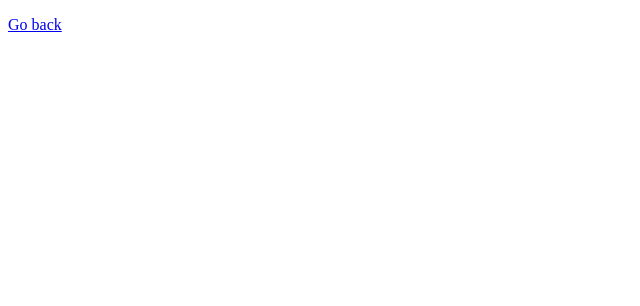
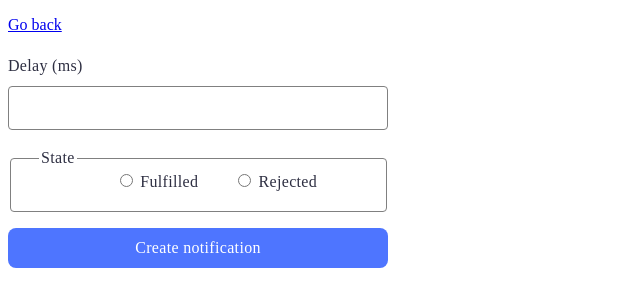
Before and after one commit to ViktoriiaYakaba/goit-js-hw-10, a website built with Vite: page src/2-snackbar.html in a window 1280 px wide. Shown: the whole page, without its empty margins (0-640 px from the left). Built offline with nearby package versions, Linux system fonts and the light colour scheme.

Commit message:
update task-2

```diff
--- a/src/2-snackbar.html
+++ b/src/2-snackbar.html
@@ -9,6 +9,38 @@
   <body>
     <p><a href="index.html">Go back</a></p>
 
-    <script src="./js/2-snackbar.js"></script>
+    <form class="form">
+      <label>
+        Delay (ms)
+        <input class="inputMs" type="number" name="delay" required />
+      </label>
+      <fieldset>
+        <legend>State</legend>
+        <label>
+          <input
+            class="inputState"
+            type="radio"
+            name="state"
+            value="fulfilled"
+            required
+          />
+          Fulfilled
+        </label>
+        <label>
+          <input
+            class="inputState"
+            type="radio"
+            name="state"
+            value="rejected"
+            required
+          />
+          Rejected
+        </label>
+      </fieldset>
+
+      <button type="submit">Create notification</button>
+    </form>
+
+    <script src="./js/2-snackbar.js" type="module"></script>
   </body>
 </html>
--- a/src/css/2-snackbar.css
+++ b/src/css/2-snackbar.css
@@ -0,0 +1,84 @@
+.form {
+    width: 300px;
+    margin-top: 20px;
+    display: flex;
+    flex-direction: column;
+    gap: 16px;
+}
+
+fieldset {
+    display: flex;
+    justify-content: center;
+    stroke-width: 1px;
+     width: 375px;
+    height: 64px;
+    flex-shrink: 0;
+    padding: 0;
+    border-radius: 4px;
+    border: 1px solid #808080;
+}
+
+fieldset:hover, fieldset:active{
+    border-color: #000;
+}
+
+label, legend{
+    color: #2E2F42;
+    font-family: Montserrat;
+    font-size: 16px;
+    line-height: 1.5;
+    letter-spacing: 0.02em;
+}
+
+legend{
+    margin-left: 28px;
+}
+
+.inputMs{
+    width: 360px;
+    height: 40px;
+    flex-shrink: 0;
+    border-radius: 4px;
+    border: 1px solid #808080;
+    color: #2E2F42;
+    font-family: Montserrat;
+    font-size: 16px;
+    line-height: 1.5;
+    letter-spacing: 0.02em;
+    padding-left: 16px;
+    margin-top: 8px;;
+}
+
+.inputMs:hover{
+    border: 1px solid #000;
+}
+
+.inputMs:active{
+    border: 1px solid #4E75FF;
+}
+
+.inputState:last-child{
+  margin-left: 40px;
+}
+
+button{
+    border-radius: 8px;
+    background: #4E75FF;
+    display: flex;
+    width: 380px;
+    padding: 8px 16px;
+    justify-content: center;
+    align-items: center;
+    gap: 10px;
+    color: #FFF;
+    font-family: Montserrat;
+    font-size: 16px;
+    font-style: normal;
+    font-weight: 500;
+    line-height: 1.5;
+    letter-spacing: 0.02em;
+    border: none;
+}
+button:hover{
+    background: #6C8CFF;
+}
--- a/src/js/1-timer.js
+++ b/src/js/1-timer.js
@@ -31,6 +31,7 @@ const options = {
     }
   },
 };
+
 
 let countdownInterval;
 
--- a/src/js/2-snackbar.js
+++ b/src/js/2-snackbar.js
@@ -0,0 +1,37 @@
+import iziToast from "izitoast";
+import "izitoast/dist/css/iziToast.min.css";
+
+const form = document.querySelector(".form");
+
+ function createPromise(event) {
+    event.preventDefault();
+    const delay = form.delay.value;
+    const state = form.state.value;
+
+    const promise = new Promise((resolve, reject) => {
+      if (state === 'fulfilled') {
+        setTimeout(() => resolve(delay), delay);
+      } else if (state === 'rejected') {
+        setTimeout(() => reject(delay), delay);
+      }
+    });
+
+    promise
+      .then((delay) => {
+        iziToast.success({
+          title: '✅ Fulfilled promise',
+          message: `Fulfilled promise in ${delay}ms`,
+          position: 'bottomCenter',
+        });
+      })
+      .catch((delay) => {
+        iziToast.error({
+          title: '❌ Rejected promise',
+          message: `Rejected promise in ${delay}ms`,
+          position: 'bottomCenter',
+        });
+      });
+  }
+
+
+  form.addEventListener('submit', createPromise);
```
Also changed, not shown: src/index.html (+6 -0 lines).
